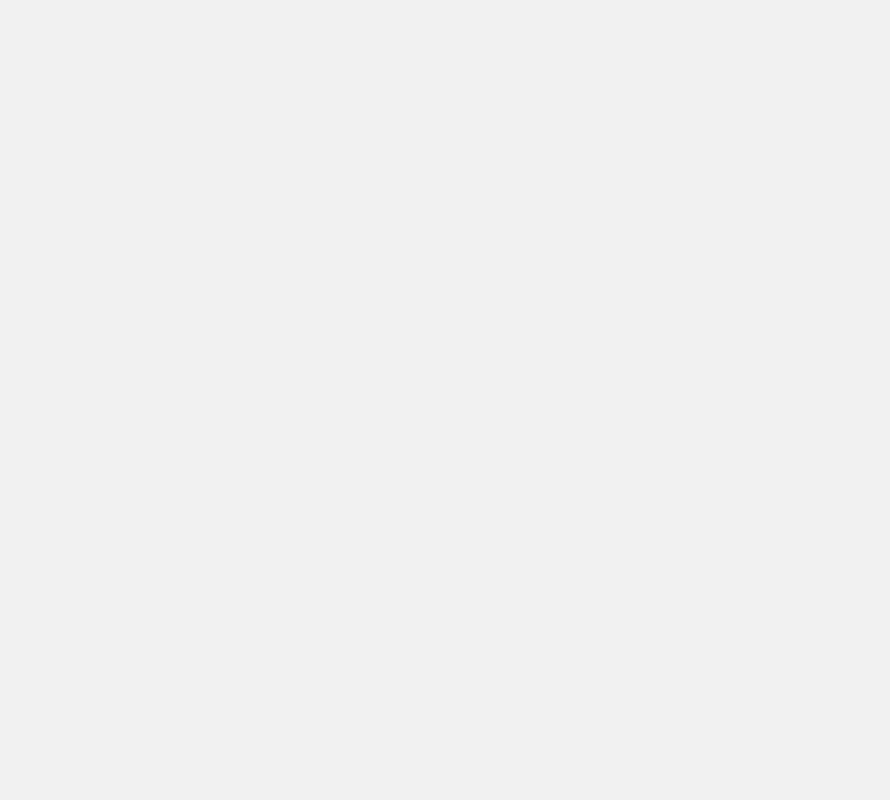
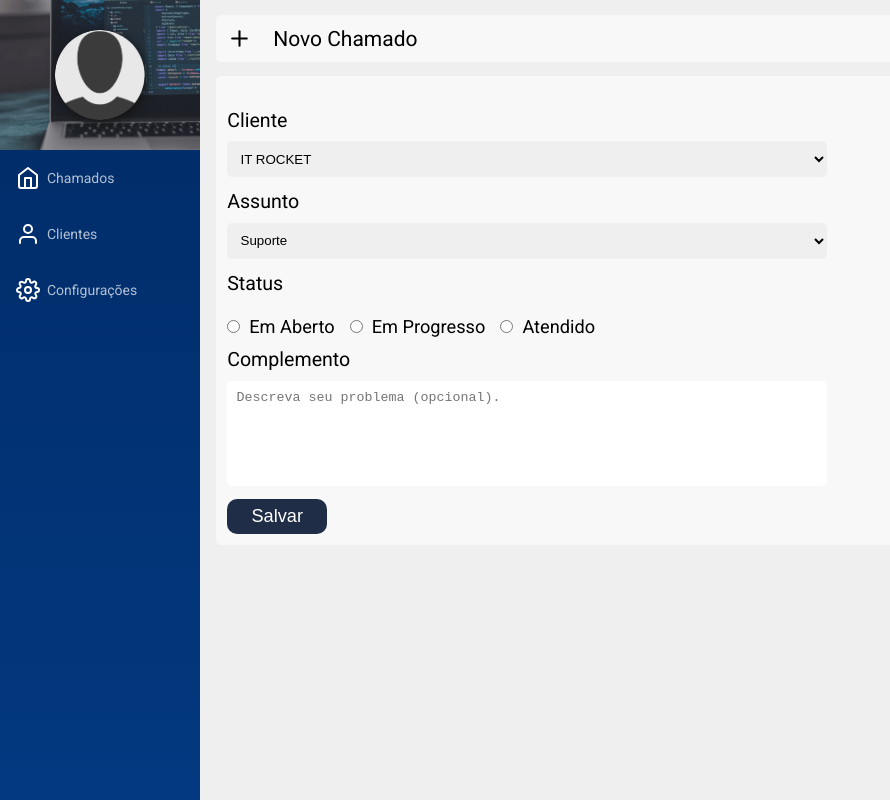
Before and after one commit to Simoncosta/called, a React (Vite) app: page /new in a window 1280 px wide. Before the commit this address had no page. Shown: the whole page, without its empty margins (0-890 px from the left). Built offline with nearby package versions, Linux system fonts and the light colour scheme; sample sign-in values are in the browser's storage.

Commit message:
pagina de novo chamado

```diff
--- /dev/null
+++ b/src/pages/New/index.tsx
@@ -0,0 +1,63 @@
+import { FormEvent } from "react";
+import { FiPlus } from "react-icons/fi";
+import Breadcrumbs from "../../components/Breadcrumbs";
+import Header from "../../components/Header";
+import "./new.css";
+
+export default function New() {
+
+    function handleRegister(e: FormEvent) {
+        e.preventDefault();
+
+        alert("SHOOW");
+    }
+
+    return(
+        <div>
+            <Header />
+
+            <div className="content">
+                <Breadcrumbs name="Novo Chamado">
+                    <FiPlus size={25} />
+                </Breadcrumbs>
+
+                <div className="container">
+                    <form className="form-profile" onSubmit={handleRegister}>
+                        <label>Cliente</label>
+                        <select>
+                            <option key={1} value={1}>
+                                IT ROCKET
+                            </option>
+                        </select>
+
+                        <label>Assunto</label>
+                        <select>
+                            <option value="Suporte">Suporte</option>
+                            <option value="Visita Tecnina">Visita Tecnina</option>
+                            <option value="Financeiro">Financeiro</option>
+                        </select>
+
+                        <label>Status</label>
+                        <div className="status">
+                            <input type="radio" name="radio" value="Aberto" />
+                            <span>Em Aberto</span>
+                            <input type="radio" name="radio" value="Em Progresso" />
+                            <span>Em Progresso</span>
+                            <input type="radio" name="radio" value="Atendido" />
+                            <span>Atendido</span>
+                        </div>
+
+                        <label>Complemento</label>
+                        <textarea
+                            placeholder="Descreva seu problema (opcional)."
+                        />
+
+                        <button type="submit">Salvar</button>
+
+                    </form>
+                </div>
+
+            </div>
+        </div>
+    );
+}
--- /dev/null
+++ b/src/pages/New/new.css
@@ -0,0 +1,18 @@
+form textarea {
+    height: 105px;
+    /* não permite aumentar dinamicamente o tamanho do textarea */
+    resize: none;
+}
+
+form input[type="radio"] {
+    margin: 15px 0;
+}
+
+form input[type="radio"]:not(:first-child) {
+    margin-left: 15px;
+}
+
+.status span {
+    padding-left: .5em;
+    font-size: 1.3em;
+}
--- a/src/routes/index.tsx
+++ b/src/routes/index.tsx
@@ -10,6 +10,7 @@ import SignUp from '../pages/SignUp';
 import Dashboard from "../pages/Dashboard";
 import Profile from "../pages/Profile";
 import Customers from "../pages/Customers";
+import New from "../pages/New";
 
 export default function RoutesIndex() {
     return(
@@ -19,6 +20,7 @@ export default function RoutesIndex() {
                     <Route path='/dashboard' element={<Dashboard />}/>
                     <Route path='/profile' element={<Profile />}/>
                     <Route path='/customers' element={<Customers />}/>
+                    <Route path='/new' element={<New />}/>
                 </Route>
                 <Route path='/' element={<SignIn />}/>
                 <Route path='/register' element={<SignUp />}/>
```
